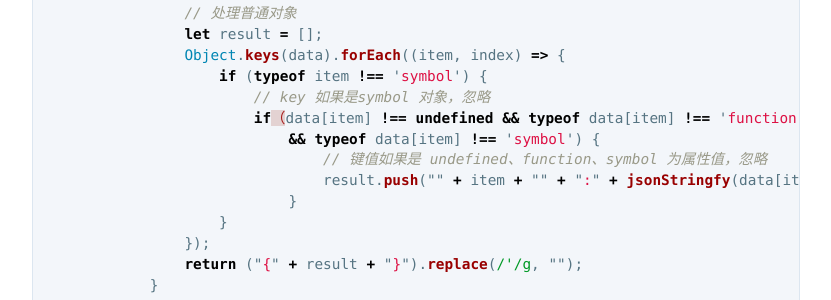
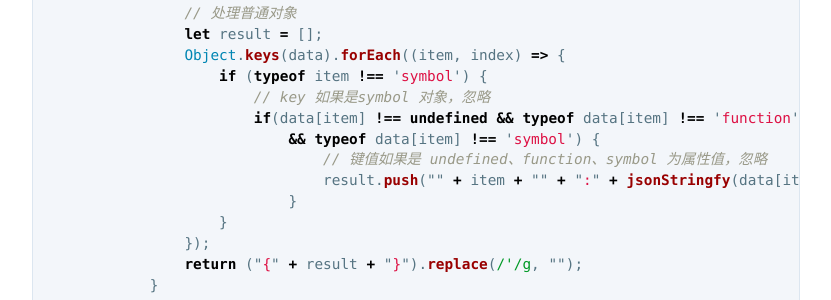
Before and after one commit to higwendolyn/Alias, a Jekyll site: the page built from _posts/2021-01-23-js-JSON_stringfy.md, in a window 1280 px wide and 900 px high, scrolled down 3295 px. Shown: the part 150-450 px from the top of the window, without its empty margins (64-895 px from the left). Built offline with Jekyll 4.4.1, drawn with Linux system fonts in a browser that asks for light colours.

Commit message:
格式错误

```diff
--- a/_posts/2021-01-23-js-JSON_stringfy.md
+++ b/_posts/2021-01-23-js-JSON_stringfy.md
@@ -133,7 +133,7 @@ function jsonStringfy(data) {
                 Object.keys(data).forEach((item, index) => {
                     if (typeof item !== 'symbol') {
                         // key 如果是symbol 对象，忽略
-                        if（data[item] !== undefined && typeof data[item] !== 'function'
+                        if(data[item] !== undefined && typeof data[item] !== 'function'
                             && typeof data[item] !== 'symbol') {
                                 // 键值如果是 undefined、function、symbol 为属性值，忽略
                                 result.push("" + item + "" + ":" + jsonStringfy(data[item]));
```
